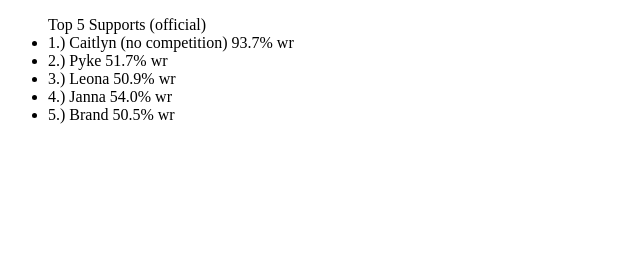
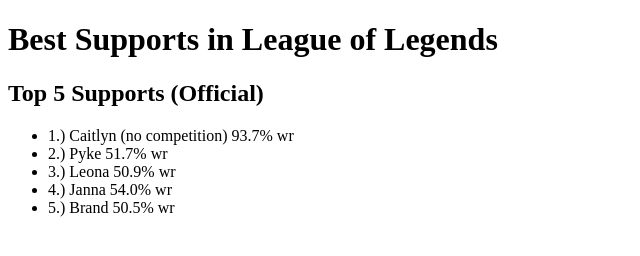
Before and after one commit to CicolasNage/bestSupportChamps, a plain HTML site: page index.html in a window 1280 px wide. Shown: the whole page, without its empty margins (0-640 px from the left). Drawn offline with Linux system fonts and the light colour scheme.

Commit message:
Started CSS

```diff
--- a/index.css
+++ b/index.css
@@ -1,3 +1,7 @@
 ul {
     list-style-type: none;
 }
+
+li {
+    padding-top: 5px;
+}
--- a/index.html
+++ b/index.html
@@ -7,8 +7,9 @@
     <title>Document</title type="text/css" href="index.css">
 </head>
 <body>
+    <h1>Best Supports in League of Legends</h1>
+    <h2>Top 5 Supports (Official)</h2>
     <ul>
-        Top 5 Supports (official)
         <li>
             1.) Caitlyn (no competition) 93.7% wr
         </li>
```
